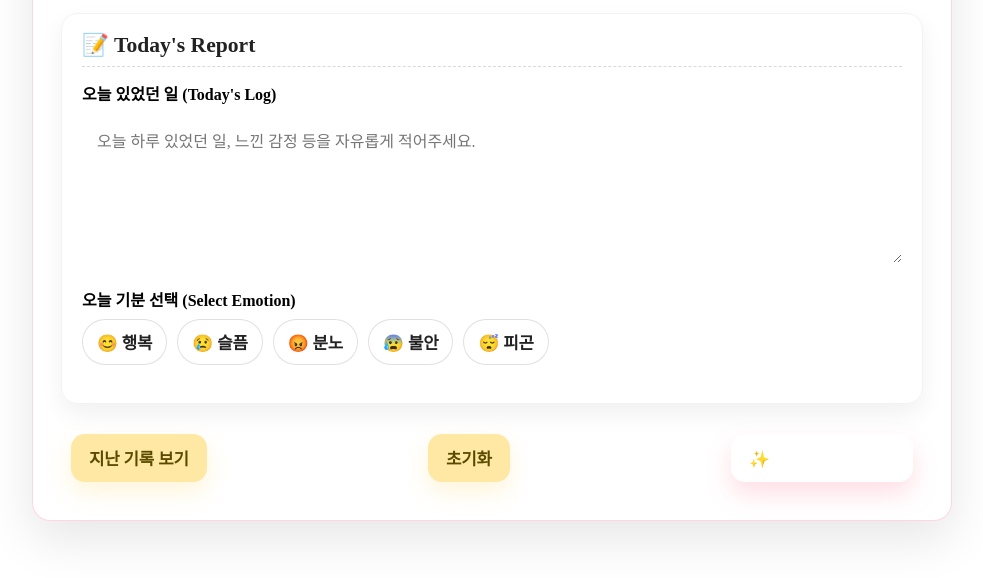
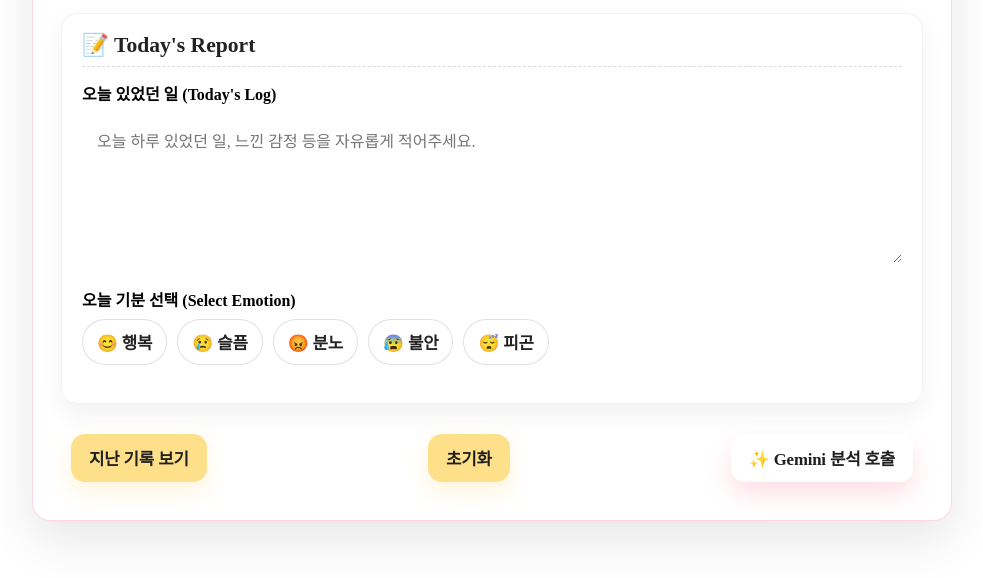
Before and after one commit to nabarag18-sudo/kimyeonwoo, a plain HTML site: page index.html in a window 1280 px wide. Shown: the part 128-706 px from the top of the page, without its empty margins (148-1131 px from the left). Drawn offline with Linux system fonts and the light colour scheme.

Commit message:
Update index.html

```diff
--- a/index.html
+++ b/index.html
@@ -304,6 +304,22 @@
             0% { transform: rotate(0deg); }
             100% { transform: rotate(360deg); }
         }
+/* ✅ 테마/버튼 복구 패치 (최종 승자) */
+.btn-start{
+  background-color: var(--color-accent-blue) !important;
+  color: #1f1f1f !important;
+}
+
+.btn-history,
+.btn-reset{
+  background-color: #FFE08A !important;
+  color: #1f1f1f !important;
+}
+
+.btn-history:hover,
+.btn-reset:hover{
+  filter: brightness(0.97);
+}
 
     </style>
 </head>
```
